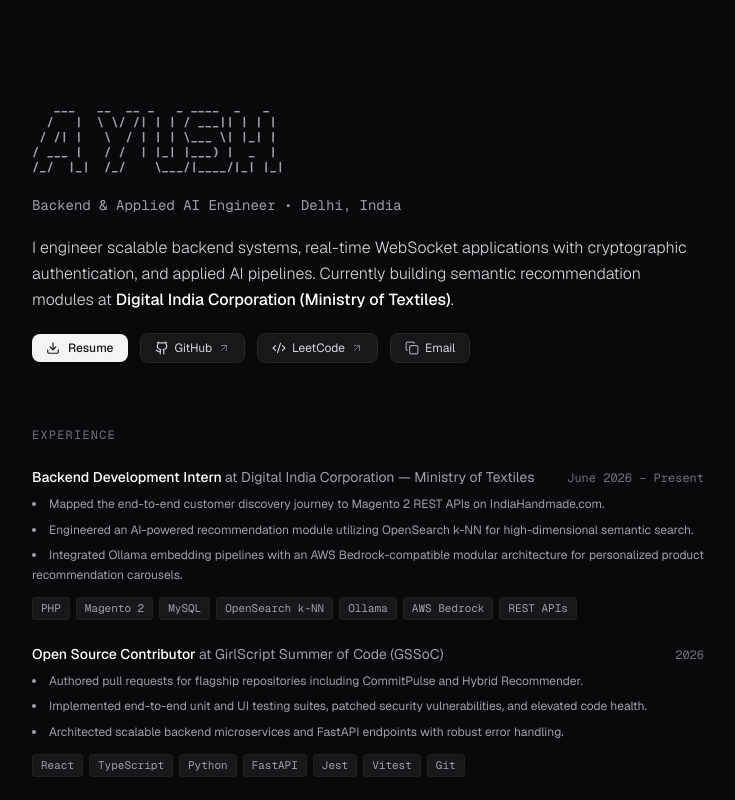
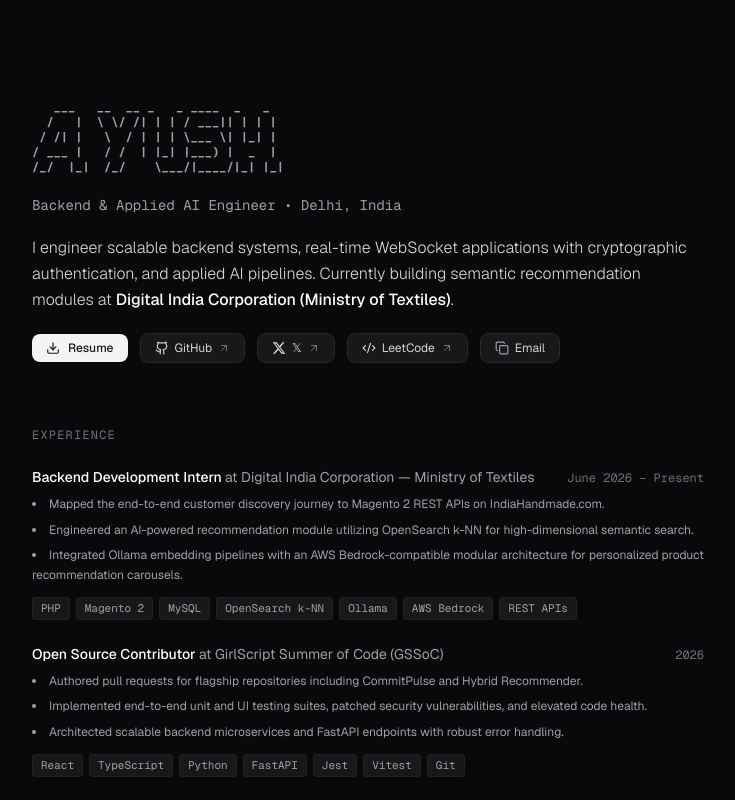
Before and after one commit to yadavayush834/portfolio_2, a Next.js app: page / in a window 1280 px wide. Shown: the top 800 px of the page, without its empty margins (272-1007 px from the left). Built offline with nearby package versions, Linux system fonts and the light colour scheme.

Commit message:
Add X (Twitter) profile link alongside GitHub

```diff
--- a/src/app/page.tsx
+++ b/src/app/page.tsx
@@ -3,7 +3,7 @@
 import React, { useState } from "react";
 import { profileData } from "@/data/profile";
 import { projectsData, ProjectItem } from "@/data/projects";
-import { GithubIcon } from "@/components/ui/Icons";
+import { GithubIcon, XIcon } from "@/components/ui/Icons";
 import { AsciiBanner } from "@/components/ui/AsciiBanner";
 import {
   Download,
@@ -67,6 +67,17 @@
             >
               <GithubIcon className="w-3.5 h-3.5" />
               <span>GitHub</span>
+              <ArrowUpRight className="w-3 h-3 text-zinc-500" />
+            </a>
+
+            <a
+              href={profileData.socials.x}
+              target="_blank"
+              rel="noopener noreferrer"
+              className="inline-flex items-center gap-1.5 px-3.5 py-1.5 rounded-lg bg-zinc-900 border border-zinc-800 text-zinc-300 hover:text-white hover:border-zinc-700 text-xs transition-all"
+            >
+              <XIcon className="w-3.5 h-3.5" />
+              <span>𝕏</span>
               <ArrowUpRight className="w-3 h-3 text-zinc-500" />
             </a>
 
--- a/src/components/ui/Icons.tsx
+++ b/src/components/ui/Icons.tsx
@@ -16,3 +16,15 @@
     </svg>
   );
 }
+
+export function XIcon({ className = "w-4 h-4" }: { className?: string }) {
+  return (
+    <svg
+      className={className}
+      viewBox="0 0 24 24"
+      fill="currentColor"
+    >
+      <path d="M18.244 2.25h3.308l-7.227 8.26 8.502 11.24H16.17l-5.214-6.817L4.99 21.75H1.68l7.73-8.835L1.254 2.25H8.08l4.713 6.231zm-1.161 17.52h1.833L7.084 4.126H5.117z" />
+    </svg>
+  );
+}
--- a/src/data/profile.ts
+++ b/src/data/profile.ts
@@ -50,6 +50,7 @@
   resumePath: "/Ayush-Yadav-Resume.pdf",
   socials: {
     github: "https://github.com/yadavayush834",
+    x: "https://x.com/sudorunner0",
     leetcode: "https://leetcode.com/u/ayushwell100",
     email: "mailto:ayushwell100@gmail.com",
   },
```
